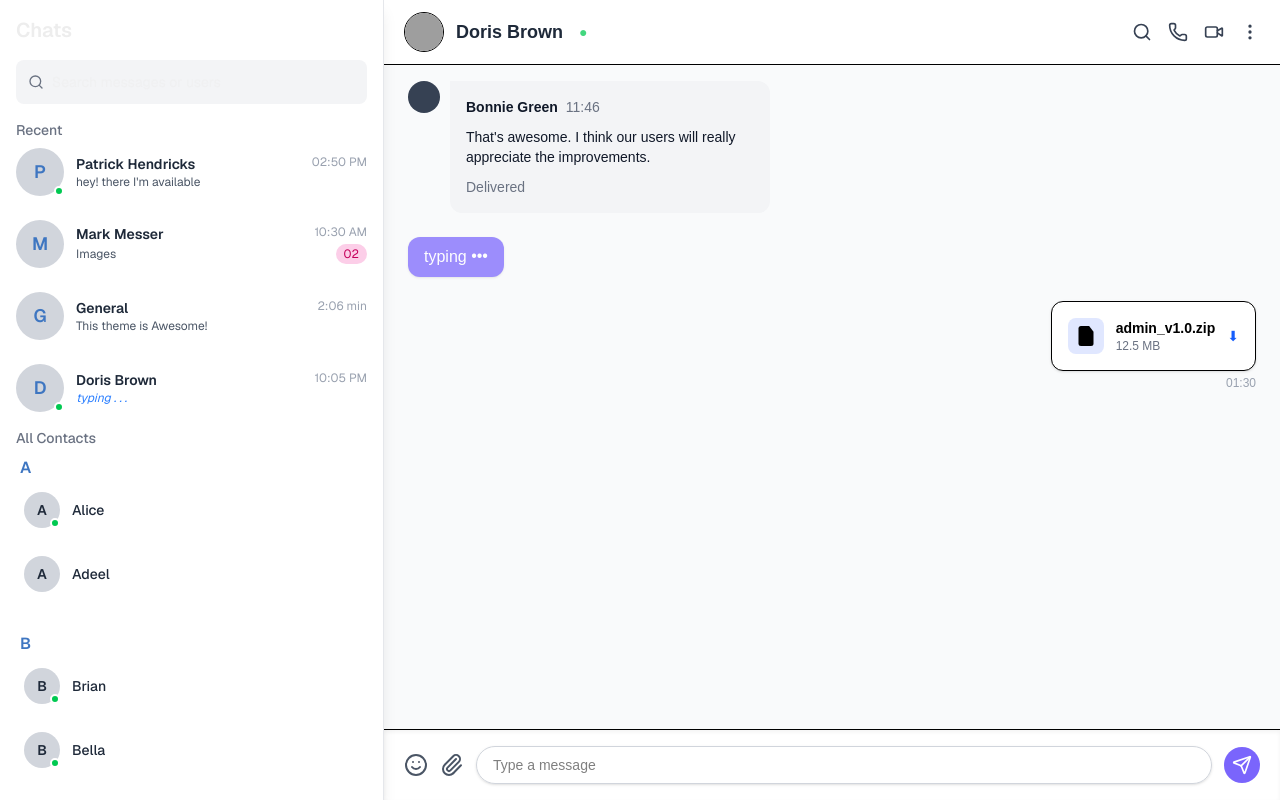
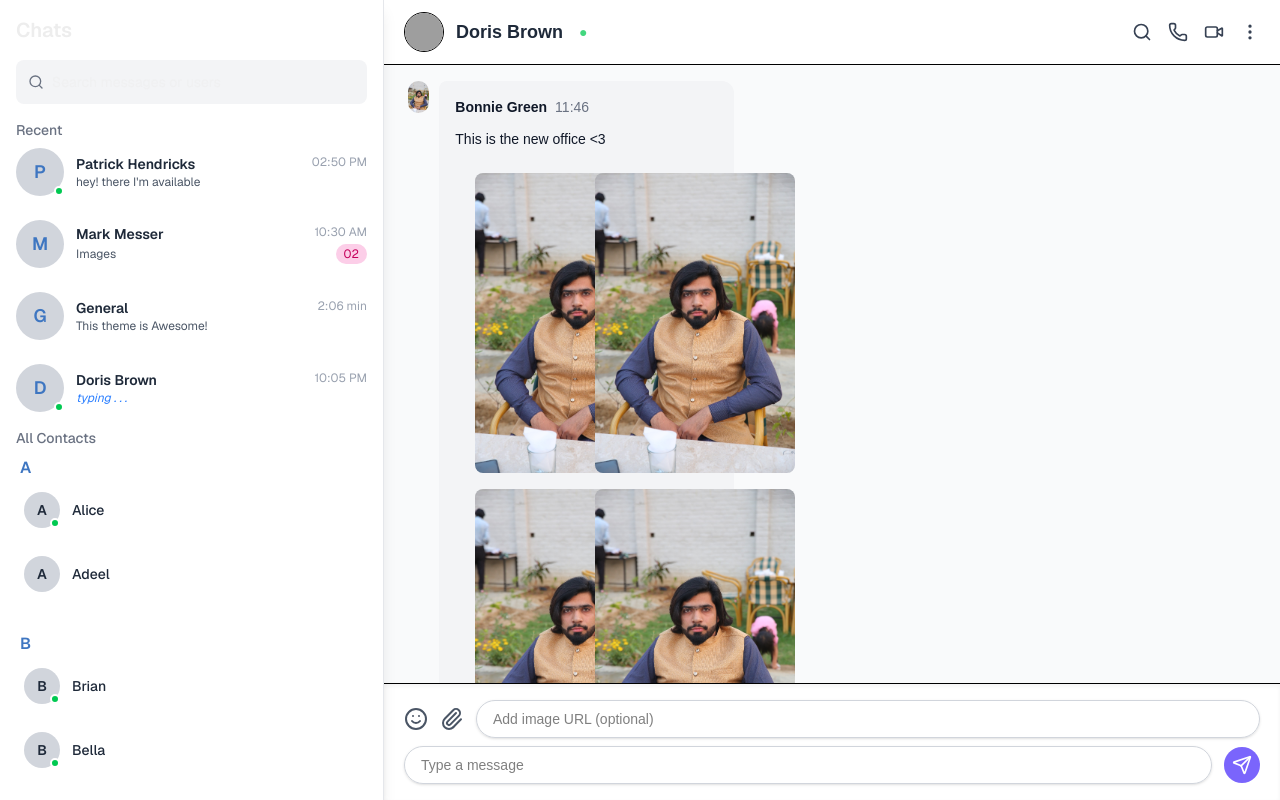
Before and after one commit to umair6756/Chat-application, a Next.js app: page /chat in a window 1280 px wide. Built offline with nearby package versions, Linux system fonts and the light colour scheme; grey boxes are pictures that could not be loaded.

Commit message:
Updated chat page components

```diff
--- a/app/Components/ChatPageComp/ChatBox.js
+++ b/app/Components/ChatPageComp/ChatBox.js
@@ -15,16 +15,65 @@ import MessageBox from './MessageBox';
 const EmojiPicker = dynamic(() => import('emoji-picker-react'), { ssr: false });
 
 export default function ChatBox() {
+  // Messages array: each message has id, user, time, text, images, and whether it is own message
+  const [messages, setMessages] = useState([
+    {
+      id: 1,
+      user: { name: 'Bonnie Green', image: '/images/person.jpg' },
+      time: '11:46',
+      message: 'This is the new office <3',
+      images: ['/images/person.jpg', '/images/person.jpg', '/images/person.jpg', '/images/person.jpg'],
+      isOwn: false,
+    },
+    {
+      id: 2,
+      user: { name: 'Bonnie Green', image: '/images/person.jpg' },
+      time: '11:47',
+      message: 'This is the new office <3',
+      images: [],
+      isOwn: false,
+    },
+    {
+      id: 3,
+      user: { name: 'You', image: '/avatar1.jpg' },
+      time: 'Now',
+      message: 'Hello, this is my message',
+      images: [],
+      isOwn: true,
+    },
+  ]);
+
   const [showSearch, setShowSearch] = useState(false);
   const [showEmojiPicker, setShowEmojiPicker] = useState(false);
   const [message, setMessage] = useState('');
+  const [imageURL, setImageURL] = useState(''); // for adding image URLs
 
+  // Add emoji to message input
   const onEmojiClick = (emojiData) => {
     setMessage((prev) => prev + emojiData.emoji);
   };
 
+  // Handle send button
+  const handleSend = () => {
+    if (!message.trim() && !imageURL.trim()) return;
+
+    const newMessage = {
+      id: Date.now(),
+      user: { name: 'You', image: '/avatar1.jpg' },
+      time: new Date().toLocaleTimeString([], { hour: '2-digit', minute: '2-digit' }),
+      message: message.trim(),
+      images: imageURL.trim() ? [imageURL.trim()] : [],
+      isOwn: true,
+    };
+
+    setMessages((prev) => [...prev, newMessage]);
+    setMessage('');
+    setImageURL('');
+    setShowEmojiPicker(false);
+  };
+
   return (
-    <div className="w-[100%] h-screen flex flex-col bg-gradient-to-br from-white via-[#f3f4f6] to-[#e5e7eb] text-black">
+    <div className="w-full h-screen flex flex-col bg-gradient-to-br from-white via-[#f3f4f6] to-[#e5e7eb] text-black">
       {/* Header */}
       <div className="flex items-center justify-between px-5 py-3 border-b shadow-sm bg-white">
         <div className="flex items-center gap-3">
@@ -59,45 +108,33 @@ export default function ChatBox() {
 
       {/* Chat Body */}
       <div className="flex-1 overflow-y-auto px-6 py-4 space-y-6 bg-[#f9fafb]">
-        {/* Image bubble */}
-        <div className="flex flex-col items-start gap-1">
-           <MessageBox/>
-        </div>
-
-        {/* Typing */}
-        <div className="flex flex-col items-start">
-          <div className="bg-[#7A65FC] text-white px-4 py-2 rounded-xl max-w-fit shadow animate-pulse">
-            typing <span className="inline-block animate-bounce">•••</span>
+        {messages.map(({ id, user, time, message, images, isOwn }) => (
+          <div
+            key={id}
+            className={`flex ${isOwn ? 'justify-end' : 'justify-start'}`}
+          >
+            <div
+              className={`max-w-[326px] ${
+                isOwn
+                  ? 'bg-white rounded-s-xl rounded-se-xl p-4 shadow'
+                  : ''
+              }`}
+            >
+              <MessageBox
+                user={user}
+                time={time}
+                message={message}
+                images={images}
+                isOwn={isOwn}
+              />
+            </div>
           </div>
-        </div>
-
-        {/* File message */}
-        <div className="flex flex-col items-end">
-          <div className="flex items-center gap-3 p-4 border rounded-xl shadow bg-white">
-            <div className="bg-indigo-100 p-2 rounded-lg">
-              <svg
-                xmlns="http://www.w3.org/2000/svg"
-                width="20"
-                height="20"
-                fill="currentColor"
-                viewBox="0 0 16 16"
-              >
-                <path d="M14 4.5V14a2 2 0 0 1-2 2H4a2 2 0 0 1-2-2V2a2 2 0 0 1 2-2h6.5L14 4.5z" />
-              </svg>
-            </div>
-            <div>
-              <div className="font-semibold text-sm">admin_v1.0.zip</div>
-              <div className="text-xs text-gray-500">12.5 MB</div>
-            </div>
-            <button className="text-blue-600 text-sm hover:underline">⬇</button>
-          </div>
-          <span className="text-xs text-gray-400 mt-1">01:30</span>
-        </div>
+        ))}
       </div>
 
       {/* Input Bar */}
       <div className="border-t px-5 py-4 bg-white shadow-inner relative">
-        <div className="flex items-center gap-3">
+        <div className="flex items-center gap-3 mb-2">
           <Smile
             className="w-6 h-6 text-gray-600 hover:text-indigo-600 cursor-pointer"
             onClick={() => setShowEmojiPicker(!showEmojiPicker)}
@@ -105,12 +142,28 @@ export default function ChatBox() {
           <Paperclip className="w-6 h-6 text-gray-600 hover:text-indigo-600 cursor-pointer" />
           <input
             type="text"
+            placeholder="Add image URL (optional)"
+            className="flex-1 border border-gray-300 px-4 py-2 rounded-full text-sm shadow-sm focus:outline-none focus:ring-2 focus:ring-indigo-300 transition-all duration-200"
+            value={imageURL}
+            onChange={(e) => setImageURL(e.target.value)}
+          />
+        </div>
+
+        <div className="flex items-center gap-3">
+          <input
+            type="text"
             placeholder="Type a message"
             className="flex-1 border border-gray-300 px-4 py-2 rounded-full text-sm shadow-sm focus:outline-none focus:ring-2 focus:ring-indigo-300 transition-all duration-200"
             value={message}
             onChange={(e) => setMessage(e.target.value)}
+            onKeyDown={(e) => {
+              if (e.key === 'Enter') handleSend();
+            }}
           />
-          <button className="bg-[#7A65FC] text-white p-2 rounded-full hover:bg-[#6750f5] transition-colors">
+          <button
+            onClick={handleSend}
+            className="bg-[#7A65FC] text-white p-2 rounded-full hover:bg-[#6750f5] transition-colors"
+          >
             <Send className="w-5 h-5" />
           </button>
         </div>
--- a/app/Components/ChatPageComp/MessageBox.js
+++ b/app/Components/ChatPageComp/MessageBox.js
@@ -1,22 +1,189 @@
-import React from 'react'
+// import React from 'react';
 
-export default function MessageBox() {
+// export default function MessageBox({ user, time, message, images = [] }) {
+//   return (
+//     <div className="flex items-start gap-2.5">
+//       {/* Avatar */}
+//       <img
+//         className="w-8 h-8 rounded-full"
+//         src={user.image || '/default-profile.jpg'}
+//         alt={`${user.name} profile`}
+//       />
+
+//       <div className="flex flex-col gap-1">
+//         <div className="flex flex-col w-full max-w-[326px] leading-1.5 p-4 border-gray-200 bg-gray-100 rounded-e-xl rounded-es-xl dark:bg-gray-700">
+//           {/* Name and Time */}
+//           <div className="flex items-center space-x-2 rtl:space-x-reverse mb-2">
+//             <span className="text-sm font-semibold text-gray-900 dark:text-white">
+//               {user.name}
+//             </span>
+//             <span className="text-sm font-normal text-gray-500 dark:text-gray-400">
+//               {time}
+//             </span>
+//           </div>
+
+//           {/* Message Text */}
+//           {message && (
+//             <p className="text-sm font-normal text-gray-900 dark:text-white">
+//               {message}
+//             </p>
+//           )}
+
+         //  {/* Image(s) */}
+         //  {images.length === 1 && (
+         //    <div className="group relative my-2.5">
+         //      <HoverImage image={images[0]} tooltipId="download-image" />
+         //    </div>
+         //  )}
+
+         //  {images.length > 1 && (
+         //    <div className="grid gap-4 grid-cols-2 my-2.5">
+         //      {images.map((img, index) => (
+         //        <div className="group relative" key={index}>
+         //          <HoverImage image={img} tooltipId={`download-image-${index}`} />
+         //        </div>
+         //      ))}
+         //    </div>
+         //  )}
+
+//           {/* Delivery Status */}
+//           <span className="text-sm font-normal text-gray-500 dark:text-gray-400">
+//             Delivered
+//           </span>
+//         </div>
+//       </div>
+//     </div>
+//   );
+// }
+
+// // Hoverable Image Component
+// function HoverImage({ image, tooltipId }) {
+//   return (
+//     <>
+//       <div className="absolute w-full h-full bg-gray-900/50 opacity-0 group-hover:opacity-100 transition-opacity duration-300 rounded-lg flex items-center justify-center">
+//         <button
+//           data-tooltip-target={tooltipId}
+//           className="inline-flex items-center justify-center rounded-full h-8 w-8 bg-white/30 hover:bg-white/50 focus:ring-4 focus:outline-none dark:text-white focus:ring-gray-50"
+//         >
+//           <svg className="w-4 h-4 text-white" xmlns="http://www.w3.org/2000/svg" fill="none" viewBox="0 0 16 18">
+//             <path
+//               stroke="currentColor"
+//               strokeLinecap="round"
+//               strokeLinejoin="round"
+//               strokeWidth="2"
+//               d="M8 1v11m0 0 4-4m-4 4L4 8m11 4v3a2 2 0 0 1-2 2H3a2 2 0 0 1-2-2v-3"
+//             />
+//           </svg>
+//         </button>
+//         <div
+//           id={tooltipId}
+//           role="tooltip"
+//           className="absolute z-10 invisible inline-block px-3 py-2 text-sm font-medium text-white transition-opacity duration-300 bg-gray-900 rounded-lg shadow-xs opacity-0 tooltip dark:bg-gray-700"
+//         >
+//           Download image
+//           <div className="tooltip-arrow" data-popper-arrow></div>
+//         </div>
+//       </div>
+//       <img src={image} className="rounded-lg" alt="Message image" />
+//     </>
+//   );
+// }
+
+
+
+
+
+import React from 'react';
+
+export default function MessageBox({ user, time, message, images = [], isOwn = false }) {
   return (
-    <div>
+    <div className={`flex items-start gap-2.5 `}>
+      {/* Avatar */}
+      <img
+        className="w-8 h-8 rounded-full"
+        src={user.image || '/default-profile.jpg'}
+        alt={`${user.name} profile`}
+      />
 
-<div class="flex items-start gap-2.5">
-   <div class="w-8 h-8 rounded-full bg-gray-700" ></div>
-   <div class="flex flex-col w-full max-w-[320px] leading-1.5 p-4 border-gray-200 bg-gray-100 rounded-e-xl rounded-es-xl ">
-      <div class="flex items-center space-x-2 rtl:space-x-reverse">
-         <span class="text-sm font-semibold text-gray-900 ">Bonnie Green</span>
-         <span class="text-sm font-normal text-gray-500 ">11:46</span>
+      <div className={`flex flex-col gap-1 max-w-[326px] leading-1.5 p-4 border-gray-200 rounded-lg
+        ${isOwn ? 'bg-white rounded-s-xl rounded-se-xl text-right' : 'bg-gray-100 rounded-e-xl rounded-es-xl dark:bg-gray-700'}
+      `}>
+        {/* Name and Time */}
+        <div className={`flex items-center space-x-2 rtl:space-x-reverse mb-2 `}>
+          <span className={`text-sm font-semibold ${isOwn ? 'text-gray-900' : 'text-gray-900 dark:text-white'}`}>
+            {user.name}
+          </span>
+          <span className={`text-sm font-normal ${isOwn ? 'text-gray-500' : 'text-gray-500 dark:text-gray-400'}`}>
+            {time}
+          </span>
+        </div>
+
+        {/* Message Text */}
+        {message && (
+          <p className={`text-sm font-normal ${isOwn ? 'text-gray-900' : 'text-gray-900 dark:text-white'}`}>
+            {message}
+          </p>
+        )}
+
+          {/* Image(s) */}
+          {images.length === 1 && (
+            <div className="group relative my-2.5">
+              <HoverImage image={images[0]} tooltipId="download-image" />
+            </div>
+          )}
+
+          {images.length > 1 && (
+            <div className="grid gap-4 grid-cols-2 h-[50%] p-5 w-full">
+              {images.map((img, index) => (
+                <div className=" group relative" key={index}>
+                  <HoverImage image={img} tooltipId={`download-image-${index}`} />
+                </div>
+              ))}
+            </div>
+          )}
+
+        {/* Delivery Status */}
+        <span className={`text-sm font-normal ${isOwn ? 'text-gray-500' : 'text-gray-500 dark:text-gray-400'}`}>
+          Delivered
+        </span>
       </div>
-      <p class="text-sm font-normal py-2.5 text-gray-900 ">That's awesome. I think our users will really appreciate the improvements.</p>
-      <span class="text-sm font-normal text-gray-500 ">Delivered</span>
-   </div>
+    </div>
+  );
+}
 
-</div>
-
-    </div>
-  )
+// Hoverable Image Component (keep your existing code for this)
+function HoverImage({ image, tooltipId, height, width }) {
+  return (
+    <>
+      <div className="absolute w-full h-full bg-gray-900/50 opacity-0 group-hover:opacity-100 transition-opacity duration-300 rounded-lg flex items-center justify-center">
+        <button
+          data-tooltip-target={tooltipId}
+          className="inline-flex items-center justify-center rounded-full h-8 w-8 bg-white/30 hover:bg-white/50 focus:ring-4 focus:outline-none dark:text-white focus:ring-gray-50"
+        >
+          <svg className="w-4 h-4 text-white" xmlns="http://www.w3.org/2000/svg" fill="none" viewBox="0 0 16 18">
+            <path
+              stroke="currentColor"
+              strokeLinecap="round"
+              strokeLinejoin="round"
+              strokeWidth="2"
+              d="M8 1v11m0 0 4-4m-4 4L4 8m11 4v3a2 2 0 0 1-2 2H3a2 2 0 0 1-2-2v-3"
+            />
+          </svg>
+        </button>
+        <div
+          id={tooltipId}
+          role="tooltip"
+          className="absolute z-10 invisible inline-block px-3 py-2 text-sm font-medium text-white transition-opacity duration-300 bg-gray-900 rounded-lg shadow-xs opacity-0 tooltip dark:bg-gray-700"
+        >
+          Download image
+          <div className="tooltip-arrow" data-popper-arrow></div>
+        </div>
+      </div>
+      <img
+        src={image}
+        alt="attachment"
+        className="rounded-lg max-w-[300px] max-h-[300px] cursor-pointer"
+      />
+    </>
+  );
 }
--- a/package.json
+++ b/package.json
@@ -10,6 +10,7 @@
   },
   "dependencies": {
     "emoji-picker-react": "^4.12.2",
+    "firebase": "^11.8.0",
     "lucide-react": "^0.510.0",
     "next": "15.3.2",
     "react": "^19.0.0",
```
Also changed, not shown: app/lib/firbase-config.js (added, +21 -0 lines), 1 other file (tests, documents, lock files or other folders).
